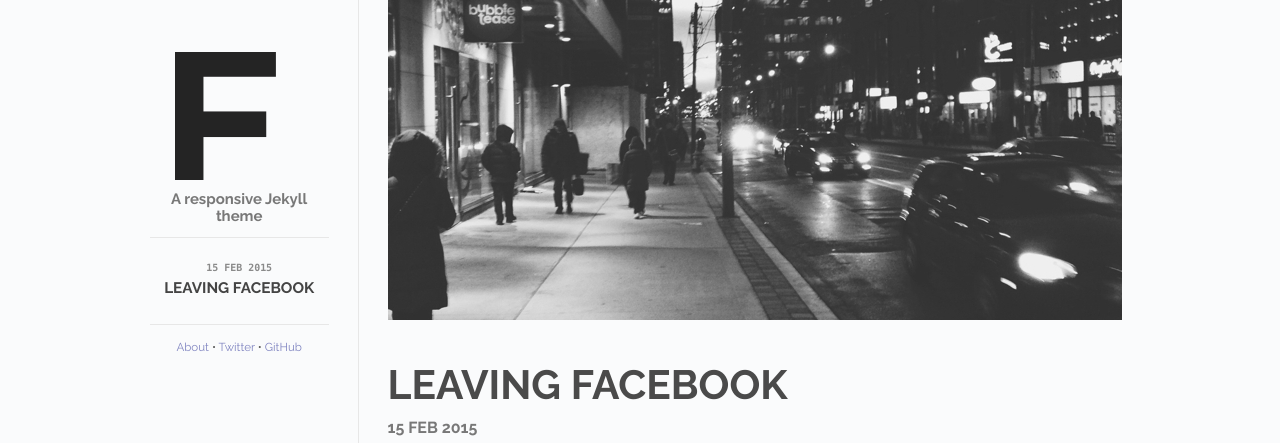
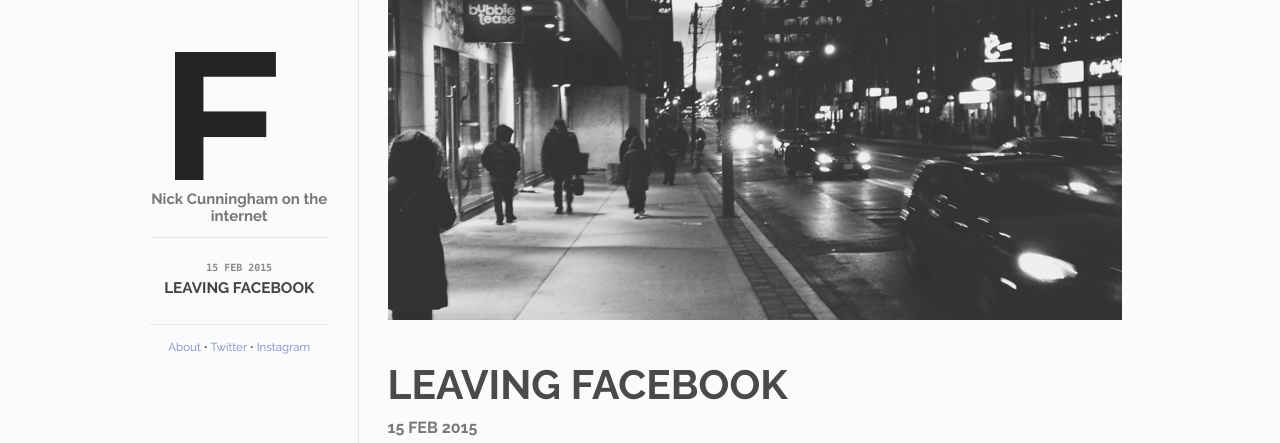
Before and after one commit to cunningham/cunningham.github.io, a Jekyll site: the page built from index.html, in a window 1280 px wide. Shown: the top 443 px of the page. Built offline with Jekyll 4.4.1, drawn with Linux system fonts in a browser that asks for light colours; Markdown is read by kramdown in place of the engine named in the settings.

Commit message:
Remove some more Flex theme branding

```diff
--- a/_layouts/default.html
+++ b/_layouts/default.html
@@ -24,7 +24,7 @@
       <div class="sidebar" id="sidebar">
         <div class="header">
           <h1 class="title"><a href="/"><img id="logo" src="/images/logo.png"></a></h1>
-          <span class="tagline">A responsive Jekyll theme</span>
+          <span class="tagline">Nick Cunningham on the internet</span>
         </div>
         <div class="posts">
           <ul class="posts-list">
@@ -42,7 +42,7 @@
           <span id="footer-links">
             <a href="/about" class="footer-link">About</a> <span class="separator">&bull;</span>
             <a href="https://twitter.com/nickscupofwords" class="footer-link">Twitter</a> <span class="separator">&bull;</span>
-            <a href="https://github.com/cunningham" class="footer-link">GitHub</a>
+            <a href="http://instagram.com/oneslypig" class="footer-link">Instagram</a>
           </span>
         </div>
       </div>
```
Also changed, not shown: other parts of _layouts/default.html (+1 -1 lines).
